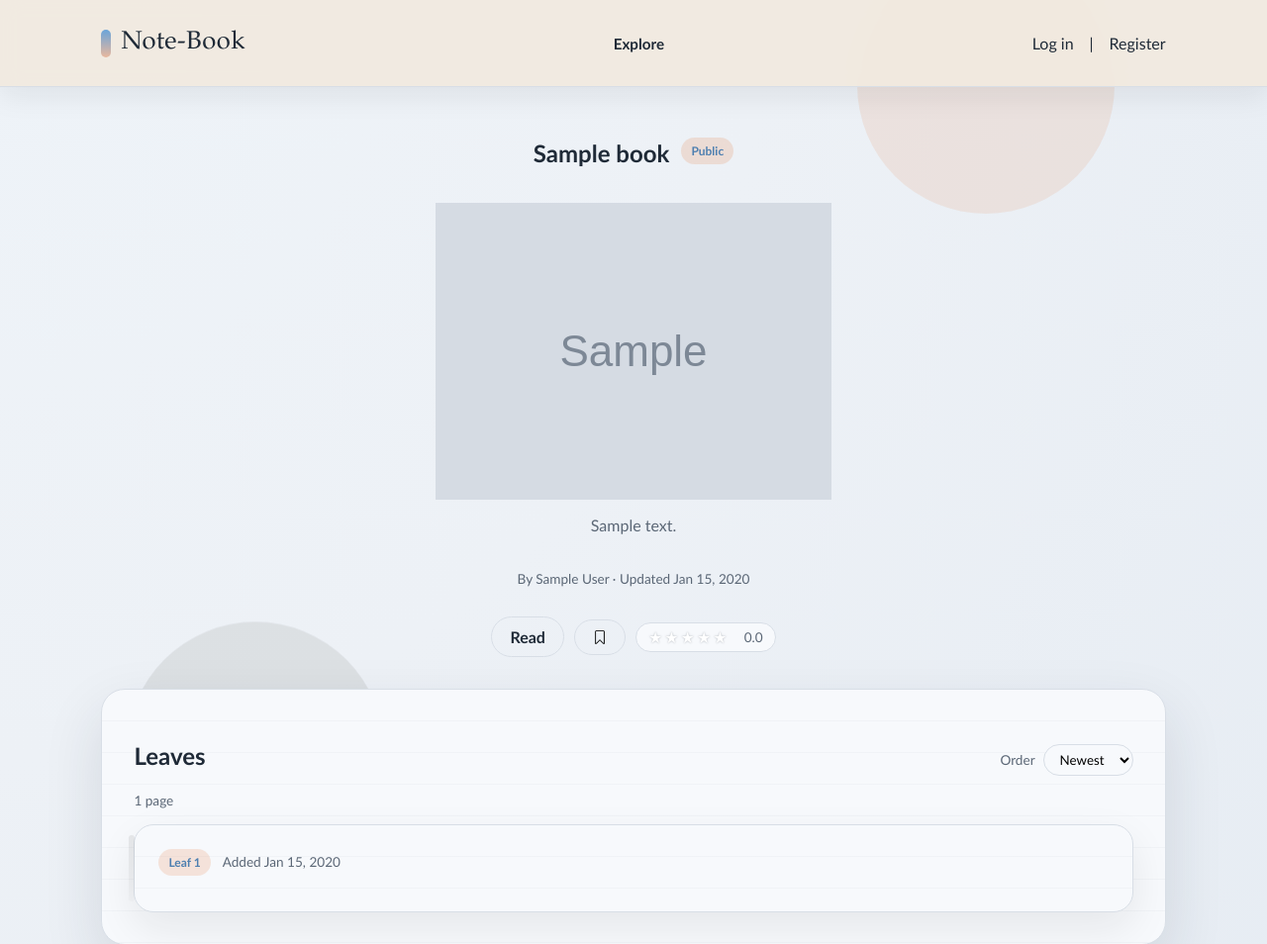
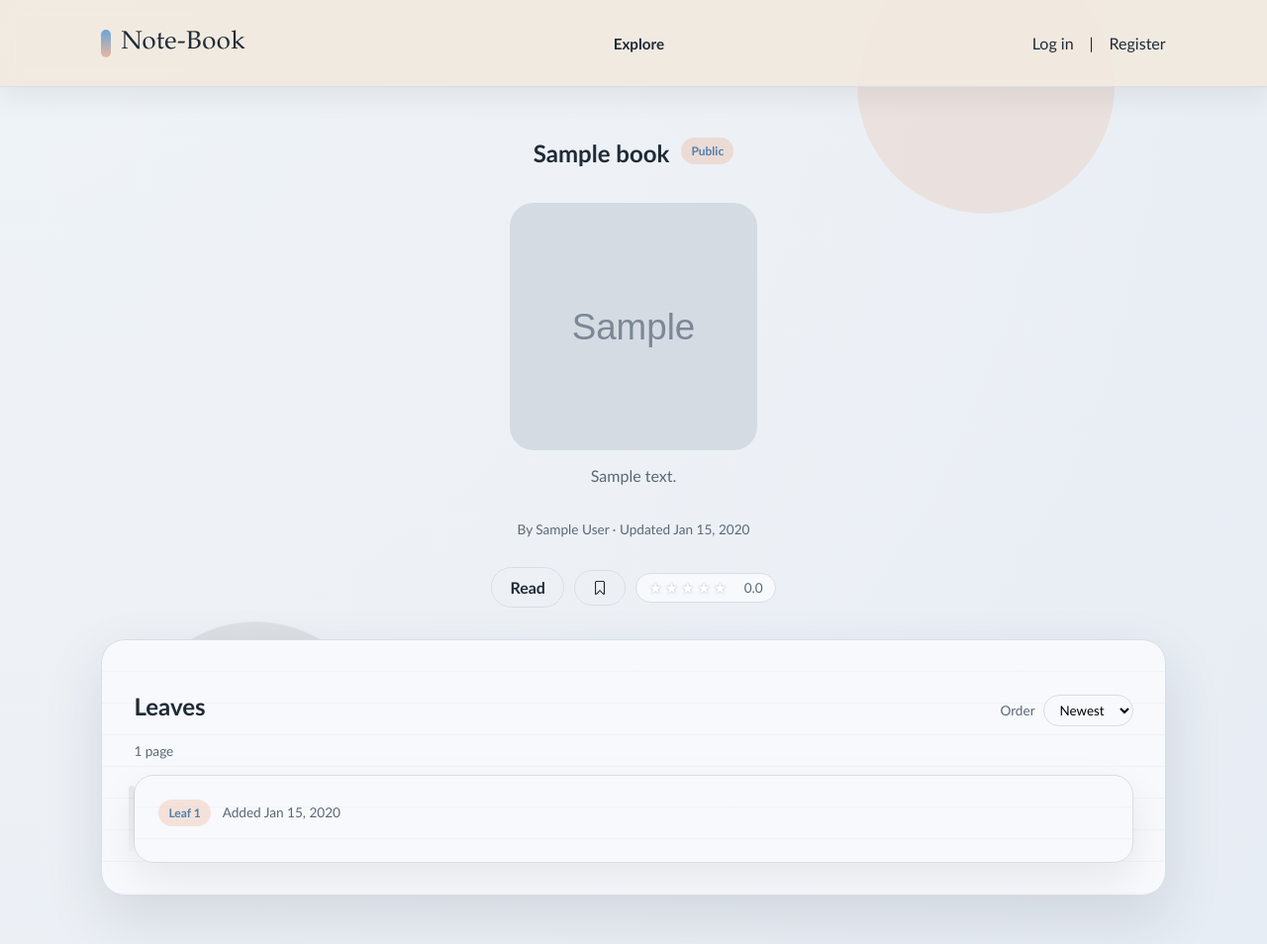
Before and after one commit to Heernandez/Notebook, a Django app: page /1/ in a window 1280 px wide. Shown: the top 954 px of the page at 99% size. Run offline with Django 5.2, Linux system fonts and the light colour scheme; tables that the repository leaves empty hold one stand-in row (values such as "Sample post"); grey boxes marked "Sample" are stand-in pictures.

Commit message:
ajustes de estilos en detalle de libro

```diff
--- a/static/Book/styles.css
+++ b/static/Book/styles.css
@@ -251,10 +251,12 @@ img {
 }
 
 .cover-placeholder--large {
-  height: 280px;
+  width: 100%;
+  height: 100%;
   border-radius: 24px;
   background: var(--bg-accent);
 }
+
 
 .card-body {
   padding: 18px 20px 20px;
@@ -420,6 +422,21 @@ img {
 
 .detail-status {
   margin-bottom: 8px;
+}
+
+.detail-cover {
+  width: 250px;
+  height: 250px;
+  overflow: hidden;
+  margin: 0 auto;
+}
+
+.detail-cover img {
+  width: 100%;
+  height: 100%;
+  object-fit: cover;
+  border-radius: 24px;
+  display: block;
 }
 
 .detail-actions-column {
```
